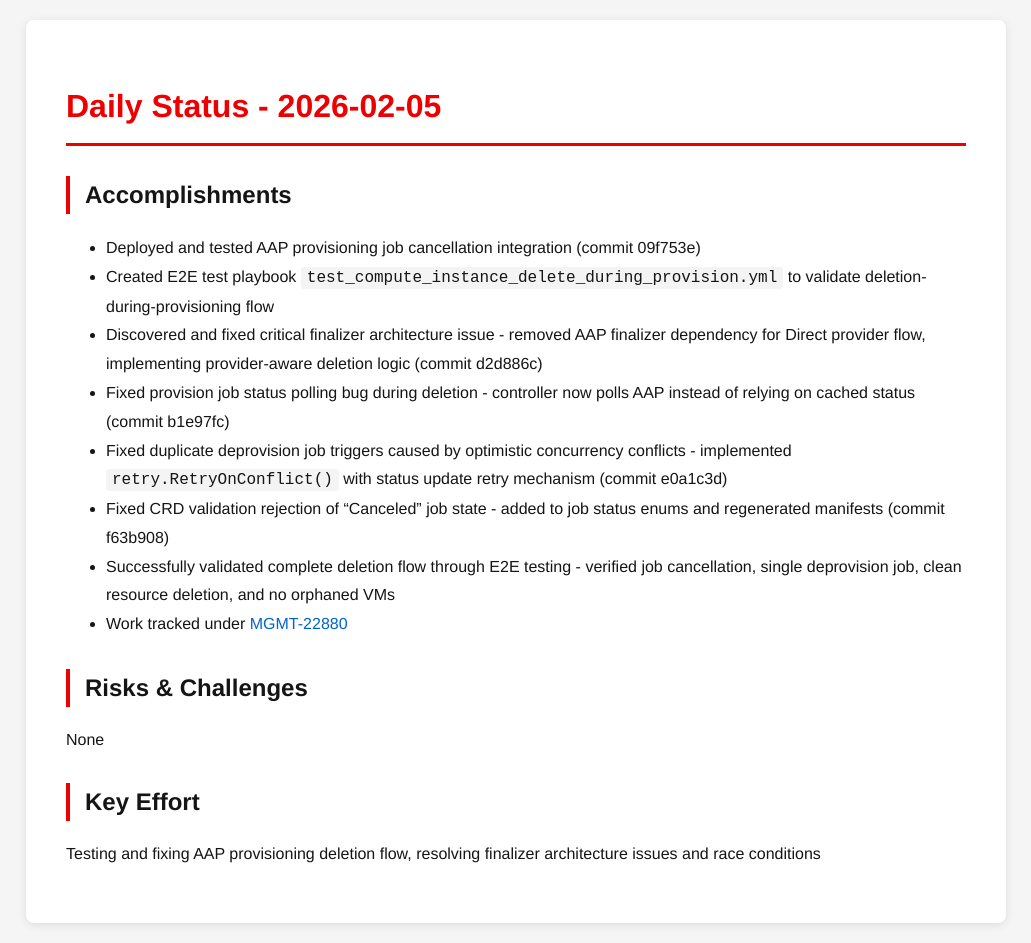
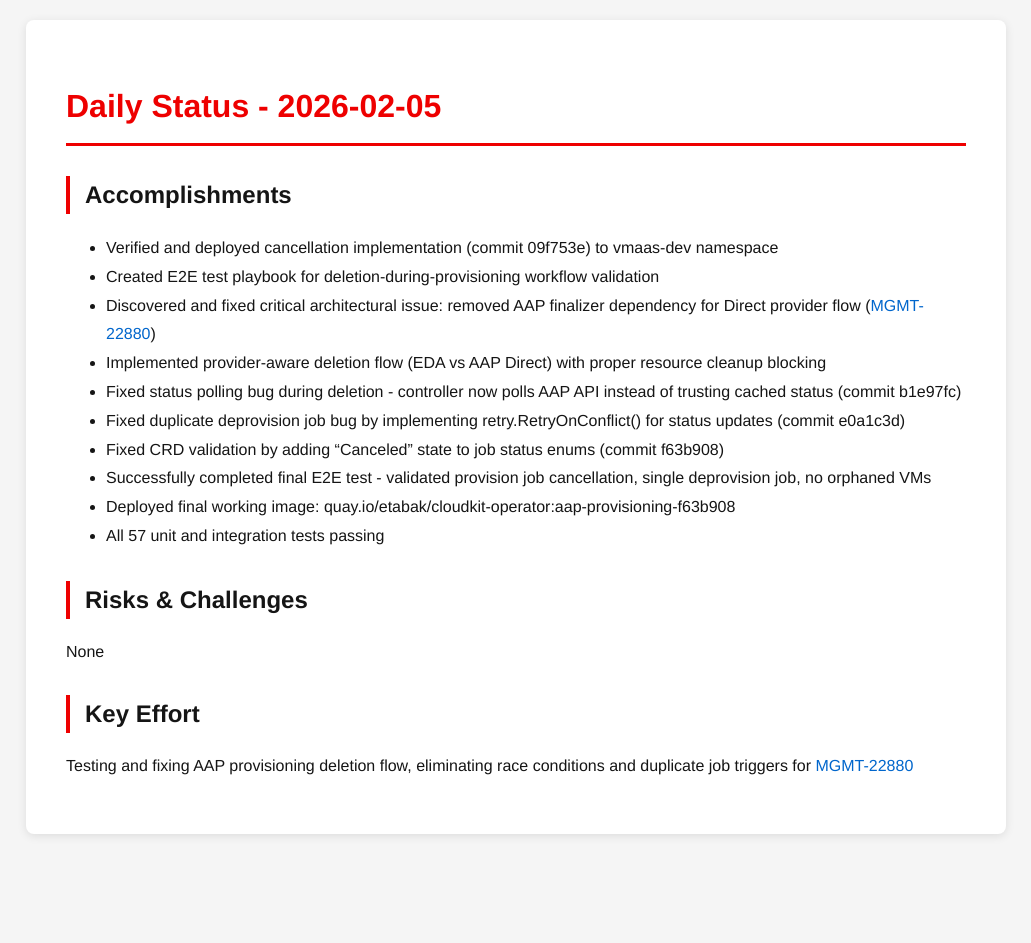
Before and after one commit to tzvatot/daily-status, a Jekyll site: the page built from 2026-02-05.md, in a window 1280 px wide. Shown: the whole page, without its empty margins (124-1155 px from the left). Built offline with Jekyll 4.4.1, drawn with Linux system fonts in a browser that asks for light colours; after the commit the page ends 900 px from its top, so only the background shows below that.

Commit message:
Daily status update - 2026-02-05

```diff
--- a/2026-02-05.md
+++ b/2026-02-05.md
@@ -7,17 +7,19 @@
 # Daily Status - 2026-02-05
 
 ## Accomplishments
-- Deployed and tested AAP provisioning job cancellation integration (commit 09f753e)
-- Created E2E test playbook `test_compute_instance_delete_during_provision.yml` to validate deletion-during-provisioning flow
-- Discovered and fixed critical finalizer architecture issue - removed AAP finalizer dependency for Direct provider flow, implementing provider-aware deletion logic (commit d2d886c)
-- Fixed provision job status polling bug during deletion - controller now polls AAP instead of relying on cached status (commit b1e97fc)
-- Fixed duplicate deprovision job triggers caused by optimistic concurrency conflicts - implemented `retry.RetryOnConflict()` with status update retry mechanism (commit e0a1c3d)
-- Fixed CRD validation rejection of "Canceled" job state - added to job status enums and regenerated manifests (commit f63b908)
-- Successfully validated complete deletion flow through E2E testing - verified job cancellation, single deprovision job, clean resource deletion, and no orphaned VMs
-- Work tracked under [MGMT-22880](https://issues.redhat.com/browse/MGMT-22880)
+- Verified and deployed cancellation implementation (commit 09f753e) to vmaas-dev namespace
+- Created E2E test playbook for deletion-during-provisioning workflow validation
+- Discovered and fixed critical architectural issue: removed AAP finalizer dependency for Direct provider flow ([MGMT-22880](https://issues.redhat.com/browse/MGMT-22880))
+- Implemented provider-aware deletion flow (EDA vs AAP Direct) with proper resource cleanup blocking
+- Fixed status polling bug during deletion - controller now polls AAP API instead of trusting cached status (commit b1e97fc)
+- Fixed duplicate deprovision job bug by implementing retry.RetryOnConflict() for status updates (commit e0a1c3d)
+- Fixed CRD validation by adding "Canceled" state to job status enums (commit f63b908)
+- Successfully completed final E2E test - validated provision job cancellation, single deprovision job, no orphaned VMs
+- Deployed final working image: quay.io/etabak/cloudkit-operator:aap-provisioning-f63b908
+- All 57 unit and integration tests passing
 
 ## Risks & Challenges
 None
 
 ## Key Effort
-Testing and fixing AAP provisioning deletion flow, resolving finalizer architecture issues and race conditions
+Testing and fixing AAP provisioning deletion flow, eliminating race conditions and duplicate job triggers for [MGMT-22880](https://issues.redhat.com/browse/MGMT-22880)
```
